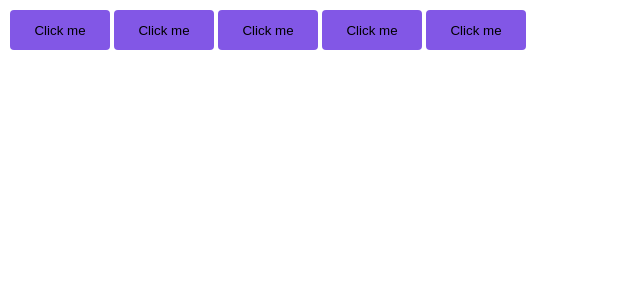
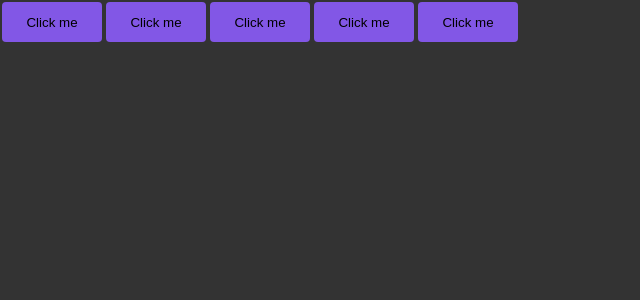
Before and after one commit to jaomuro/02-ignite-timer, a React (Vite) app: page / in a window 1280 px wide. Shown: the top 300 px of the page, without its empty margins (0-640 px from the left). Built offline with nearby package versions, Linux system fonts and the light colour scheme.

Commit message:
Adicionado estilos globais

```diff
--- a/src/App.tsx
+++ b/src/App.tsx
@@ -1,6 +1,7 @@
 import { Button } from "./components/Button";
 import {ThemeProvider} from 'styled-components'
 import { defaultTheme } from "./styles/themes/default";
+import { GlobalStyle } from "./styles/themes/global";
 
 export function App() {
 
@@ -12,6 +13,9 @@ export function App() {
     <Button  variant="sucess"/>
     <Button  variant="danger"/>
     <Button  />
+
+
+    <GlobalStyle/>
     </ThemeProvider>
     </>
   )
--- /dev/null
+++ b/src/styles/themes/global.ts
@@ -0,0 +1,15 @@
+import {createGlobalStyle} from 'styled-components'
+
+
+export const GlobalStyle = createGlobalStyle`
+*{
+    margin: 0;
+    padding: 0;
+    box-sizing: border-box;
+}
+
+body {
+    background: #333;
+    color: #fff;
+}
+`;
```
